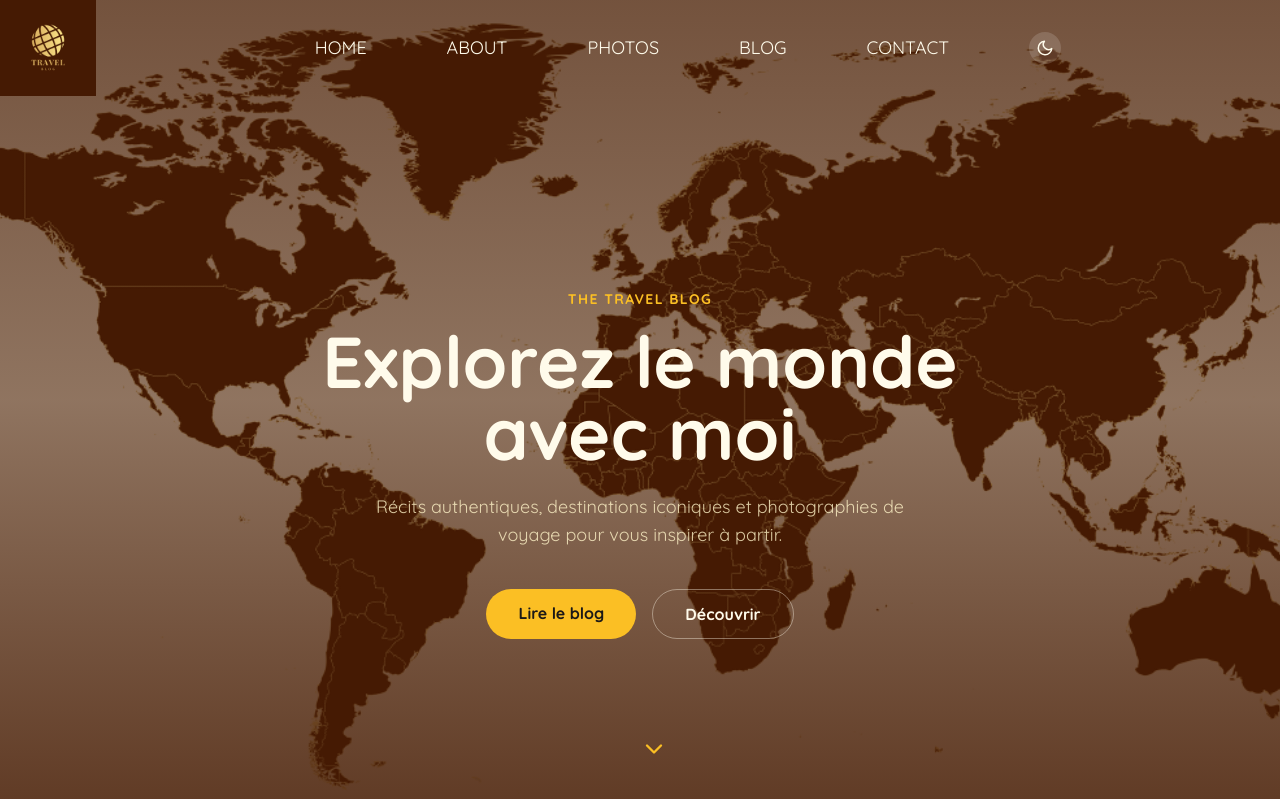
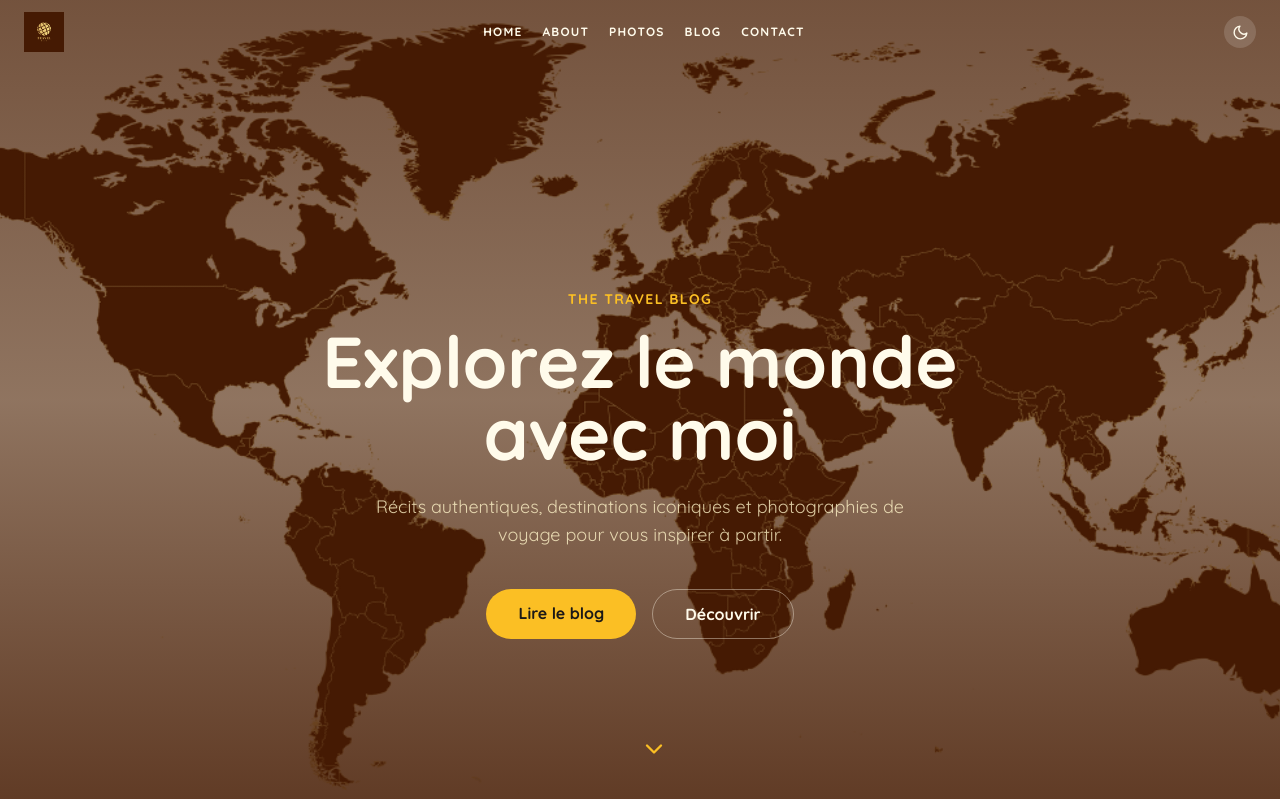
Before and after one commit to Boubacarkonate/exempleBlog, a React (Vite) app: page / in a window 1280 px wide. Shown: the top 799 px of the page. Built offline with nearby package versions, Linux system fonts and the light colour scheme.

Commit message:
refonte header et footer : harmonisation avec la palette amber du site

```diff
--- a/src/footer/Footer.tsx
+++ b/src/footer/Footer.tsx
@@ -1,59 +1,85 @@
-const Footer = () => {
-  return (
-    <div id="contact">
-      <footer className="footer footer-center rounded bg-amber-950 p-10 text-lg uppercase text-amber-200 transition-colors duration-300 dark:bg-stone-800 dark:text-amber-300">
-        <nav className="grid grid-flow-col gap-4">
-          <a className="link-hover link hover:scale-125">About</a>
-          <a className="link-hover link hover:scale-125">Contact</a>
-          <a className="link-hover link hover:scale-125">Jobs</a>
-          <a className="link-hover link hover:scale-125">Press</a>
+import { FiInstagram, FiLinkedin, FiTwitter } from "react-icons/fi";
+import { Link } from "react-router-dom";
+import logo from "../assets/logo.png";
+
+const Footer = () => (
+  <footer
+    id="contact"
+    className="bg-amber-950 px-6 pb-10 pt-14 text-amber-200 transition-colors duration-300 dark:bg-stone-900"
+  >
+    <div className="mx-auto max-w-5xl">
+      {/* Logo + tagline */}
+      <div className="mb-10 flex flex-col items-center text-center">
+        <img
+          src={logo}
+          alt="The Travel Blog"
+          className="mb-4 h-12 w-12 object-contain opacity-80"
+        />
+        <p className="text-xs font-semibold uppercase tracking-widest text-amber-400">
+          The Travel Blog
+        </p>
+        <p className="mt-2 max-w-sm text-sm leading-relaxed text-amber-300/60">
+          Récits authentiques, destinations iconiques et photographies de
+          voyage pour vous inspirer à partir.
+        </p>
+      </div>
+
+      {/* Navigation */}
+      <nav className="mb-10 flex flex-wrap justify-center gap-x-8 gap-y-3 text-xs font-semibold uppercase tracking-widest text-amber-300/80">
+        <Link to="/" className="transition-colors hover:text-amber-50">
+          Accueil
+        </Link>
+        <Link to="/blog" className="transition-colors hover:text-amber-50">
+          Blog
+        </Link>
+        <a href="/#about" className="transition-colors hover:text-amber-50">
+          À propos
+        </a>
+        <a href="/#card" className="transition-colors hover:text-amber-50">
+          Destinations
+        </a>
+        <a
+          href="mailto:contact@thetravelblog.fr"
+          className="transition-colors hover:text-amber-50"
+        >
+          Contact
+        </a>
       </nav>
-        <nav>
-          <div className="grid grid-flow-col gap-4">
-            <a>
-              <svg
-                xmlns="http://www.w3.org/2000/svg"
-                width="24"
-                height="24"
-                viewBox="0 0 24 24"
-                className="fill-current"
+
+      {/* Séparateur */}
+      <div className="mb-8 border-t border-amber-800/40" />
+
+      {/* Bas de page : copyright + réseaux */}
+      <div className="flex flex-col items-center gap-4 sm:flex-row sm:justify-between">
+        <p className="text-xs text-amber-300/40">
+          © {new Date().getFullYear()} The Travel Blog — Tous droits réservés
+        </p>
+        <div className="flex gap-5">
+          <a
+            href="#"
+            aria-label="Twitter"
+            className="text-amber-300/50 transition-colors hover:text-amber-50"
           >
-                <path d="M24 4.557c-.883.392-1.832.656-2.828.775 1.017-.609 1.798-1.574 2.165-2.724-.951.564-2.005.974-3.127 1.195-.897-.957-2.178-1.555-3.594-1.555-3.179 0-5.515 2.966-4.797 6.045-4.091-.205-7.719-2.165-10.148-5.144-1.29 2.213-.669 5.108 1.523 6.574-.806-.026-1.566-.247-2.229-.616-.054 2.281 1.581 4.415 3.949 4.89-.693.188-1.452.232-2.224.084.626 1.956 2.444 3.379 4.6 3.419-2.07 1.623-4.678 2.348-7.29 2.04 2.179 1.397 4.768 2.212 7.548 2.212 9.142 0 14.307-7.721 13.995-14.646.962-.695 1.797-1.562 2.457-2.549z"></path>
-              </svg>
+            <FiTwitter size={18} />
           </a>
-            <a>
-              <svg
-                xmlns="http://www.w3.org/2000/svg"
-                width="24"
-                height="24"
-                viewBox="0 0 24 24"
-                className="fill-current"
+          <a
+            href="#"
+            aria-label="Instagram"
+            className="text-amber-300/50 transition-colors hover:text-amber-50"
           >
-                <path d="M19.615 3.184c-3.604-.246-11.631-.245-15.23 0-3.897.266-4.356 2.62-4.385 8.816.029 6.185.484 8.549 4.385 8.816 3.6.245 11.626.246 15.23 0 3.897-.266 4.356-2.62 4.385-8.816-.029-6.185-.484-8.549-4.385-8.816zm-10.615 12.816v-8l8 3.993-8 4.007z"></path>
-              </svg>
+            <FiInstagram size={18} />
           </a>
-            <a>
-              <svg
-                xmlns="http://www.w3.org/2000/svg"
-                width="24"
-                height="24"
-                viewBox="0 0 24 24"
-                className="fill-current"
+          <a
+            href="#"
+            aria-label="LinkedIn"
+            className="text-amber-300/50 transition-colors hover:text-amber-50"
           >
-                <path d="M9 8h-3v4h3v12h5v-12h3.642l.358-4h-4v-1.667c0-.955.192-1.333 1.115-1.333h2.885v-5h-3.808c-3.596 0-5.192 1.583-5.192 4.615v3.385z"></path>
-              </svg>
+            <FiLinkedin size={18} />
           </a>
         </div>
-        </nav>
-        <aside>
-          <p className="normal-case">
-            Copyright © {new Date().getFullYear()} - All right reserved by ACME
-            Industries Ltd
-          </p>
-        </aside>
+      </div>
+    </div>
   </footer>
-    </div>
 );
-};
 
 export default Footer;
--- a/src/hearder/LogoNav.tsx
+++ b/src/hearder/LogoNav.tsx
@@ -1,16 +1,10 @@
-import React from "react";
+import { Link } from "react-router-dom";
 import logo from "../assets/logo.png";
-type LogoProps = {
-  logoName: string;
-};
-const LogoNav: React.FC<LogoProps> = ({ logoName }) => {
-  return (
-    <div className="size-24 rounded-full">
-      <a href="#home" aria-label={`Navigate to ${logoName}`}>
-        <img src={logo} alt={logoName} className="object-contain" />
-      </a>
-    </div>
-  );
-};
+
+const LogoNav = () => (
+  <Link to="/" aria-label="Accueil">
+    <img src={logo} alt="The Travel Blog" className="h-10 w-10 object-contain" />
+  </Link>
+);
 
 export default LogoNav;
--- a/src/hearder/NavBar.tsx
+++ b/src/hearder/NavBar.tsx
@@ -16,64 +16,65 @@ const NavBar = () => {
     return () => window.removeEventListener("scroll", handleScroll);
   }, []);
 
+  const linkClass = `transition-colors duration-200 hover:opacity-70 ${
+    isTransparent ? "text-amber-50" : "text-amber-950 dark:text-amber-100"
+  }`;
+
   return (
-    <div
-      className={`fixed inset-x-0 top-0 z-20 flex w-full flex-row transition-all duration-300 ${
+    <header
+      className={`fixed inset-x-0 top-0 z-20 flex items-center justify-between px-6 py-3 transition-all duration-300 ${
         isTransparent
           ? "bg-transparent"
-          : "border-b border-amber-200/50 bg-amber-50/85 shadow-sm backdrop-blur-md dark:border-stone-700/50 dark:bg-stone-900/85"
+          : "border-b border-amber-200/50 bg-amber-50/90 shadow-sm backdrop-blur-md dark:border-stone-700/50 dark:bg-stone-900/90"
       }`}
     >
-      <div>
-        <LogoNav logoName="logo" />
-      </div>
-      <ul
-        className={`flex w-full flex-wrap items-center justify-center gap-2 p-4 text-lg uppercase transition-colors duration-300 md:justify-center md:gap-10 md:space-x-10 ${
-          isTransparent
-            ? "text-amber-50"
-            : "text-amber-950 dark:text-amber-100"
-        }`}
-      >
-        <li className="whitespace-nowrap hover:scale-125 hover:underline">
-          <Link to="/" aria-label="Aller à l'accueil">
+      {/* Logo */}
+      <LogoNav />
+
+      {/* Liens de navigation */}
+      <nav>
+        <ul className="flex flex-wrap items-center gap-5 text-xs font-semibold uppercase tracking-widest">
+          <li>
+            <Link to="/" className={linkClass} aria-label="Accueil">
               Home
             </Link>
           </li>
-        <li className="whitespace-nowrap hover:scale-125 hover:underline">
-          <a href="/#about" aria-label="Aller à la section À propos">
+          <li>
+            <a href="/#about" className={linkClass} aria-label="À propos">
               About
             </a>
           </li>
-        <li className="whitespace-nowrap hover:scale-125 hover:underline">
-          <a href="/#card" aria-label="Aller à la section Photos">
+          <li>
+            <a href="/#card" className={linkClass} aria-label="Destinations">
               Photos
             </a>
           </li>
-        <li className="whitespace-nowrap hover:scale-125 hover:underline">
-          <Link to="/blog" aria-label="Aller au blog">
+          <li>
+            <Link to="/blog" className={linkClass} aria-label="Blog">
               Blog
             </Link>
           </li>
-        <li className="whitespace-nowrap hover:scale-125 hover:underline">
-          <a href="/#contact" aria-label="Aller à la section Contact">
+          <li>
+            <a href="/#contact" className={linkClass} aria-label="Contact">
               Contact
             </a>
           </li>
-        <li>
+        </ul>
+      </nav>
+
+      {/* Bouton dark mode */}
       <button
         onClick={toggle}
         aria-label={isDark ? "Passer en mode clair" : "Passer en mode sombre"}
         className={`flex h-8 w-8 items-center justify-center rounded-full transition-all hover:scale-110 ${
           isTransparent
             ? "bg-white/15 text-amber-50 hover:bg-white/25"
-                : "bg-amber-950/10 text-amber-950 hover:bg-amber-950/20 dark:bg-amber-100/10 dark:text-amber-100 dark:hover:bg-amber-100/20"
+            : "bg-amber-950/8 text-amber-950 hover:bg-amber-950/15 dark:bg-amber-100/10 dark:text-amber-100 dark:hover:bg-amber-100/20"
         }`}
       >
-            {isDark ? <FiSun size={18} /> : <FiMoon size={18} />}
+        {isDark ? <FiSun size={17} /> : <FiMoon size={17} />}
       </button>
-        </li>
-      </ul>
-    </div>
+    </header>
   );
 };
 
```
Lines whose indentation alone changed are shown as unchanged.
